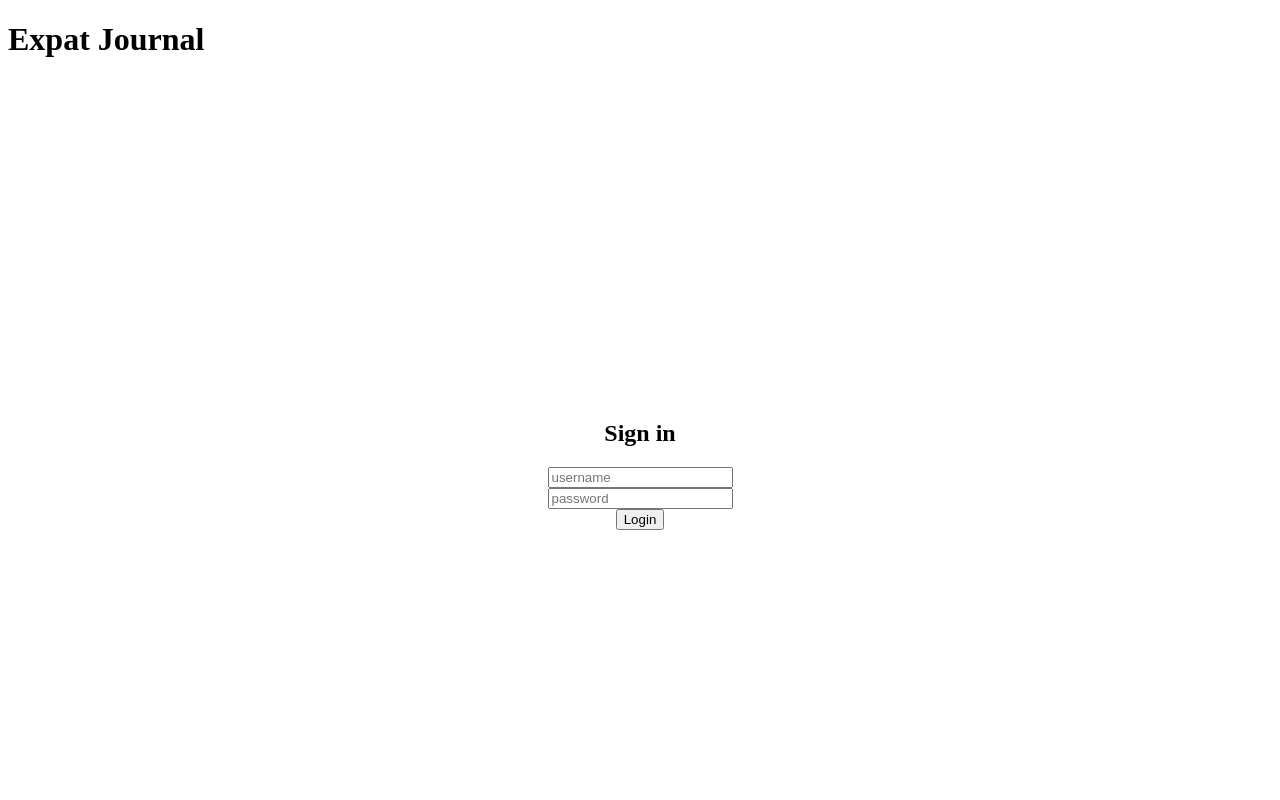
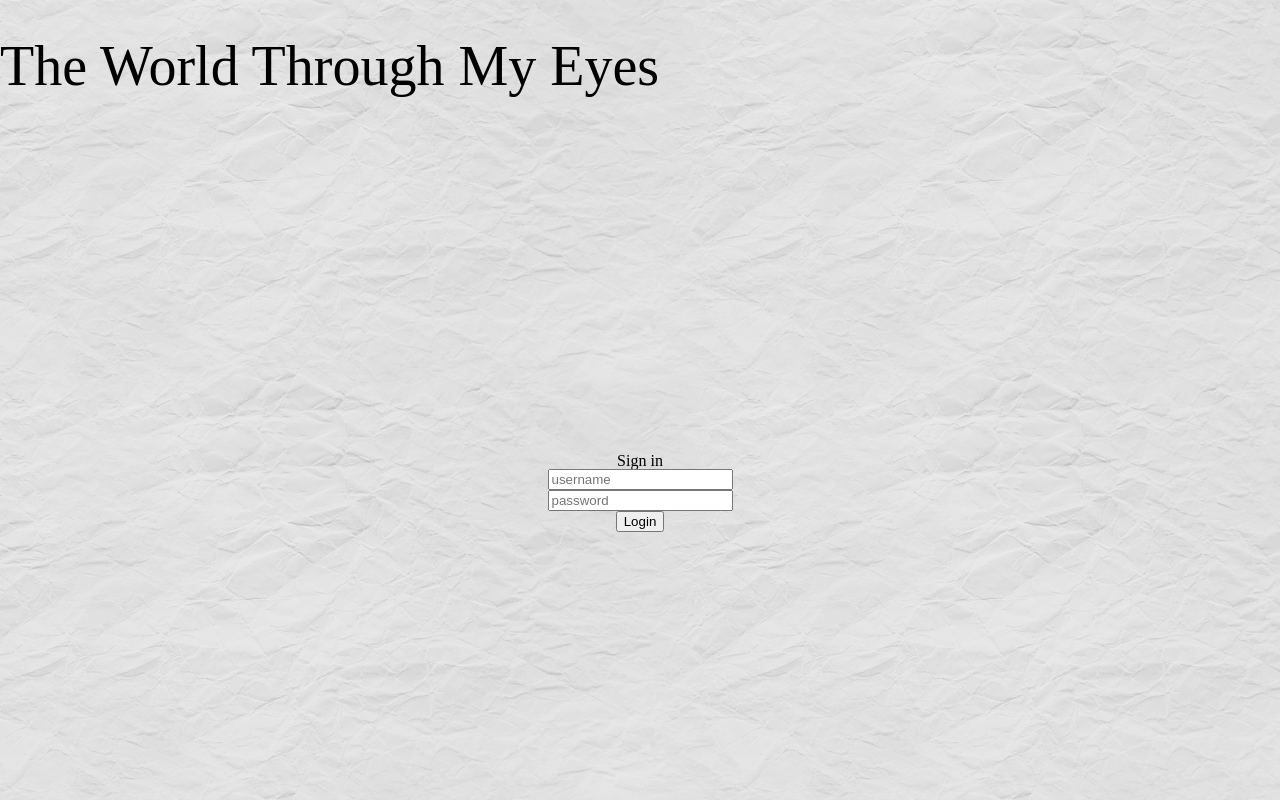
Before and after one commit to MMendes24/expatjournal, a React (Create React App) app in the folder expatjournal/: page / in a window 1280 px wide. Built offline with nearby package versions, Linux system fonts and the light colour scheme.

Commit message:
Manny's styles imported and fully incorporated with the Story component, fonts and all. I also did some adjustments so that the fonts, background image,and general sizing would be consistent across the app making styling individual components easier.

```diff
--- /dev/null
+++ b/expatjournal/src/App.css
@@ -0,0 +1,130 @@
+/* http://meyerweb.com/eric/tools/css/reset/
+   v2.0 | 20110126
+   License: none (public domain)
+*/
+
+html, body, div, span, applet, object, iframe,
+h1, h2, h3, h4, h5, h6, p, blockquote, pre,
+a, abbr, acronym, address, big, cite, code,
+del, dfn, em, img, ins, kbd, q, s, samp,
+small, strike, strong, sub, sup, tt, var,
+b, u, i, center,
+dl, dt, dd, ol, ul, li,
+fieldset, form, label, legend,
+table, caption, tbody, tfoot, thead, tr, th, td,
+article, aside, canvas, details, embed,
+figure, figcaption, footer, header, hgroup,
+menu, nav, output, ruby, section, summary,
+time, mark, audio, video {
+	margin: 0;
+	padding: 0;
+	border: 0;
+	font-size: 100%;
+	font: inherit;
+	vertical-align: baseline;
+} */
+/* HTML5 display-role reset for older browsers */
+ article, aside, details, figcaption, figure,
+footer, header, hgroup, menu, nav, section {
+	display: block;
+}
+body {
+	line-height: 1;
+}
+ol, ul {
+	list-style: none;
+}
+blockquote, q {
+	quotes: none;
+}
+blockquote:before, blockquote:after,
+q:before, q:after {
+	content: '';
+	content: none;
+}
+table {
+	border-collapse: collapse;
+	border-spacing: 0;
+}
+@import url('https://fonts.googleapis.com/css2?family=Patrick+Hand&family=Permanent+Marker&display=swap');
+
+
+*{
+    /* color: Green;
+    border: 1px solid green */
+}
+body {
+    background: url("./assets/background.png");
+    background-repeat: repeat;
+  }
+
+h1{
+    font-size: 3.5em;
+    font-family: 'Permanent Marker', cursive;
+    color: black;
+    margin: 3% auto;
+}
+
+.story-heading {
+    margin: 2% 0%;
+}
+
+.story-subheading {
+    font-size: 2.5rem;
+    font-family: 'Permanent Marker', cursive;
+    color: black;
+    margin: 1% 0%;
+}
+
+.story-img {
+    box-shadow: 0 20px 20px 0 rgba(0, 0, 0, 0.2), 0 20px 40px 0 rgba(0, 0, 0, 0.19);
+    padding:2rem 2rem 6rem 2rem;
+    border-radius:1%;
+    background:rgba(255, 255, 255, 0.808);
+}
+
+.story-body {
+    font-family: 'Patrick Hand', cursive;
+    color: black;
+}
+
+.story-button {
+    background-color: #008CBA; /* Green */
+    border: none;
+    color: white;
+    padding: 15px 32px;
+    text-align: center;
+    text-decoration: none;
+    display: inline-block;
+    font-size: 16px;
+    margin: 2% 0%;
+}
+
+h3{
+    font-family: 'Patrick Hand', cursive;
+    color: black;
+
+}
+.title{
+    display:flex;
+    justify-content: space-between;
+}
+header {
+    display:flex;
+    /* flex-direction:row-reverse; */
+    text-align:center;
+    align-items: center;
+    justify-content: space-evenly;
+    margin: 3% auto;
+}
+.button{
+    display:flex;
+    /* flex-direction:row-reverse; */
+    text-align:center;
+    align-items: center;
+    justify-content: space-evenly;
+    font-family:'Patrick Hand', cursive;
+    font-size: 2rem;
+    margin: 3rem;
+    text-decoration:none;
+}
--- a/expatjournal/src/App.js
+++ b/expatjournal/src/App.js
@@ -4,7 +4,7 @@
 import axios from "axios";
 import PrivateRoute from './components/privateRoute'
 import * as yup from "yup";
-import { Switch, Route } from "react-router-dom";
+import { Route } from "react-router-dom";
 import Dashboard from "./components/Dashboard";
 import AddStory from "./components/AddStory";
 import StoryEdit from "./components/StoryEdit";
@@ -12,8 +12,7 @@
 import { connect } from 'react-redux'
 import { registerAction } from './actions/registerAction'
 
-
-
+import './App.css'
 
 // const dummyData = {
 //   sha: { username: "Sha", age: 29, id: 0 },
@@ -130,7 +129,7 @@
 
   return (
     <div className="App">
-      <h1>Expat Journal</h1>
+      <h1>The World Through My Eyes</h1>
       <>
 
           <Route exact path="/register">
--- a/expatjournal/src/components/Story.js
+++ b/expatjournal/src/components/Story.js
@@ -1,9 +1,17 @@
 import React, { useEffect } from "react";
 import { connect } from 'react-redux'
 import { useHistory, useParams } from "react-router-dom";
+import styled from 'styled-components'
 
 import fetchSingleStory from '../actions/getStoryActions'
 import deleteStoryActions from '../actions/deleteStoryActions'
+
+const StyledSection = styled.section`
+    display: flex;
+    flex-flow: column;
+    justify-content: center;
+    align-items: center;
+`
 
 const Story = props => {
     const history = useHistory()
@@ -34,15 +42,14 @@
     // body
 
     return (
-        <section>
-            <img href="#" alt="nolo"/>
-            <h2>Right place!</h2>
-            <h1>{props.body.title}</h1>
-            <h2>{props.body.location}</h2>
-            <h3>{props.body.body}</h3>
-            <button onClick={deleteStory}>Delete</button>
-            <button onClick={() => history.push(`/edit-story/${params.id}`)}>Edit</button>
-        </section>
+        <StyledSection>
+            <h1 className="story-heading">{props.body.title}</h1>
+            <img className="story-img" src="https://source.unsplash.com/random/400x400" alt="completely random"/>
+            <h2 className="story-subheading">{props.body.location}</h2>
+            <p className="story-body">{props.body.body}</p>
+            <button className="story-button" onClick={deleteStory}>Delete</button>
+            <button className="story-button" onClick={() => history.push(`/edit-story/${params.id}`)}>Edit</button>
+        </StyledSection>
     )
 }
 
--- a/expatjournal/src/components/StoryEdit.js
+++ b/expatjournal/src/components/StoryEdit.js
@@ -4,7 +4,6 @@
 import styled from 'styled-components'
 
 import editStory from '../actions/editStoryActions'
-import fetchSingleStory from '../actions/getStoryActions'
 
 const FormStyled = styled.form`
 
@@ -34,11 +33,6 @@
     const [ story, setStory ] = useState(initialStory)
     const params = useParams()
     const history = useHistory()
-
-    useEffect(() => {
-        props.fetchSingleStory()
-        console.log(props)
-    }, [])
 
     const handleStoryChanges = e => {
         setStory({
@@ -110,4 +104,4 @@
     }
 }
 
-export default connect(mapStatetoProps, {editStory, fetchSingleStory})(StoryEdit)
+export default connect(mapStatetoProps, {editStory})(StoryEdit)
--- a/expatjournal/src/index.js
+++ b/expatjournal/src/index.js
@@ -7,8 +7,6 @@
 import thunk from 'redux-thunk'
 import { Provider } from 'react-redux'
 import { BrowserRouter as Router } from 'react-router-dom'
-
-
 
 const store = createStore(storyReducer, applyMiddleware(thunk) )
 
```
Also changed, not shown: expatjournal/src/assets/background.png (added).
